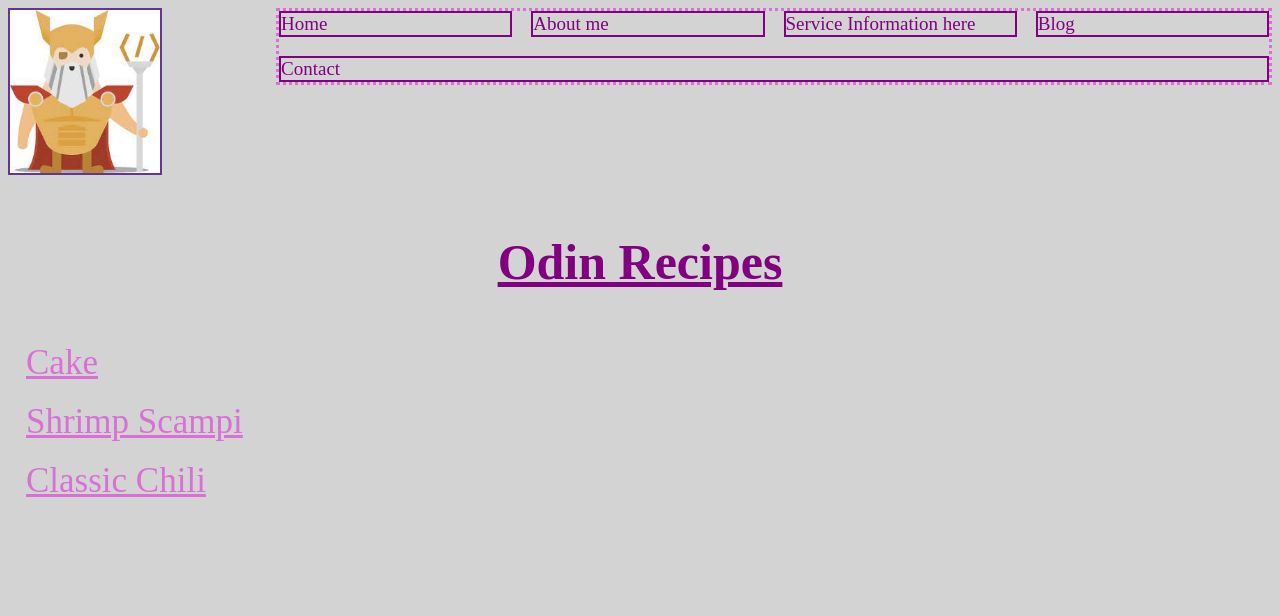
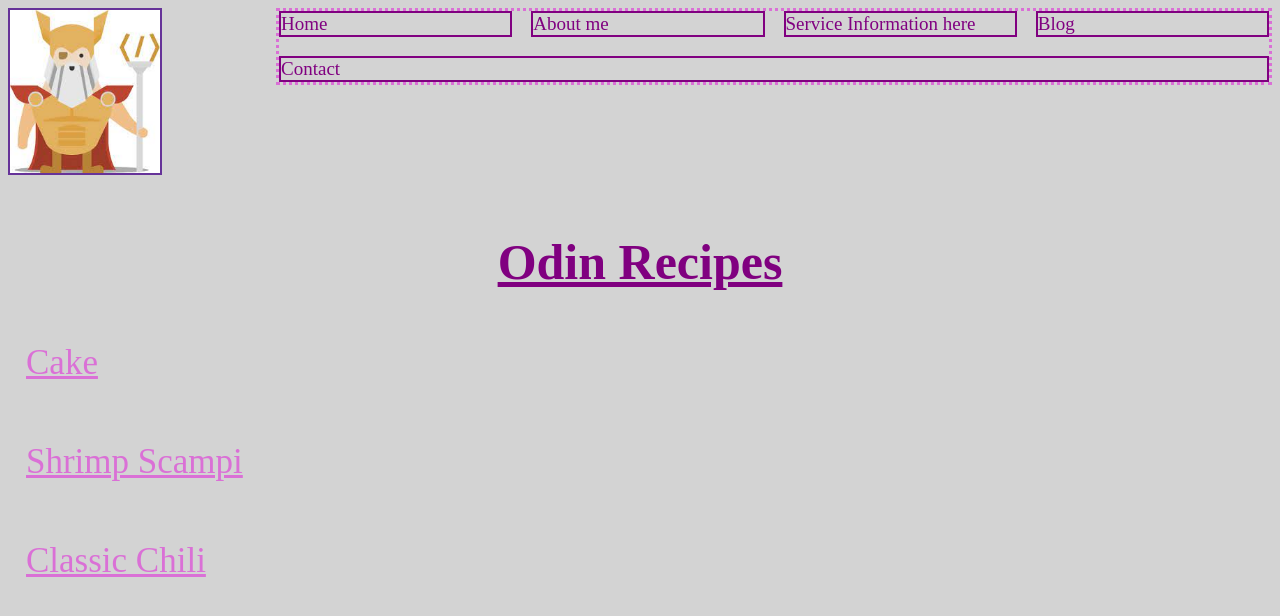
Before and after one commit to Soadaa56/odin-recipes, a plain HTML site: page index.html in a window 1280 px wide. Drawn offline with Linux system fonts and the light colour scheme.

Commit message:
Mess with nav-list

```diff
--- a/css/style.css
+++ b/css/style.css
@@ -53,12 +53,15 @@ body {
     padding: 0;
     justify-content: center;
     flex-direction: column;
+    height: auto;
 }
 
 .recipe-list li {
     flex-grow: 1;
     flex-shrink: 1;
+    flex-basis: auto;
     list-style: none;
+    height:80px;
 }
 
 .nav-list-img {
@@ -71,7 +74,7 @@ body {
 .nav-list-img li {
     list-style: none;
     flex: 1;
-    justify-content: flex-start;
+    justify-content: space-evenly;
 }
 
 .nav-list-img .two {
```
